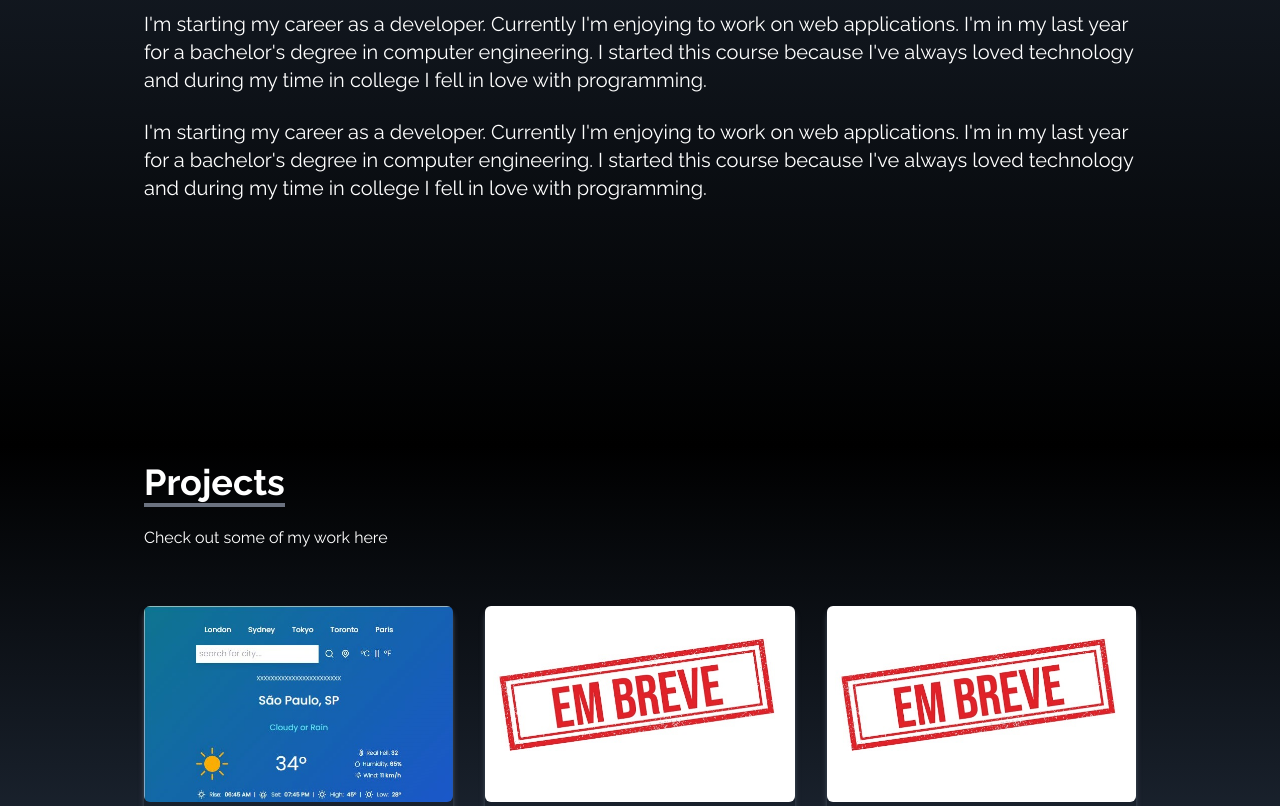
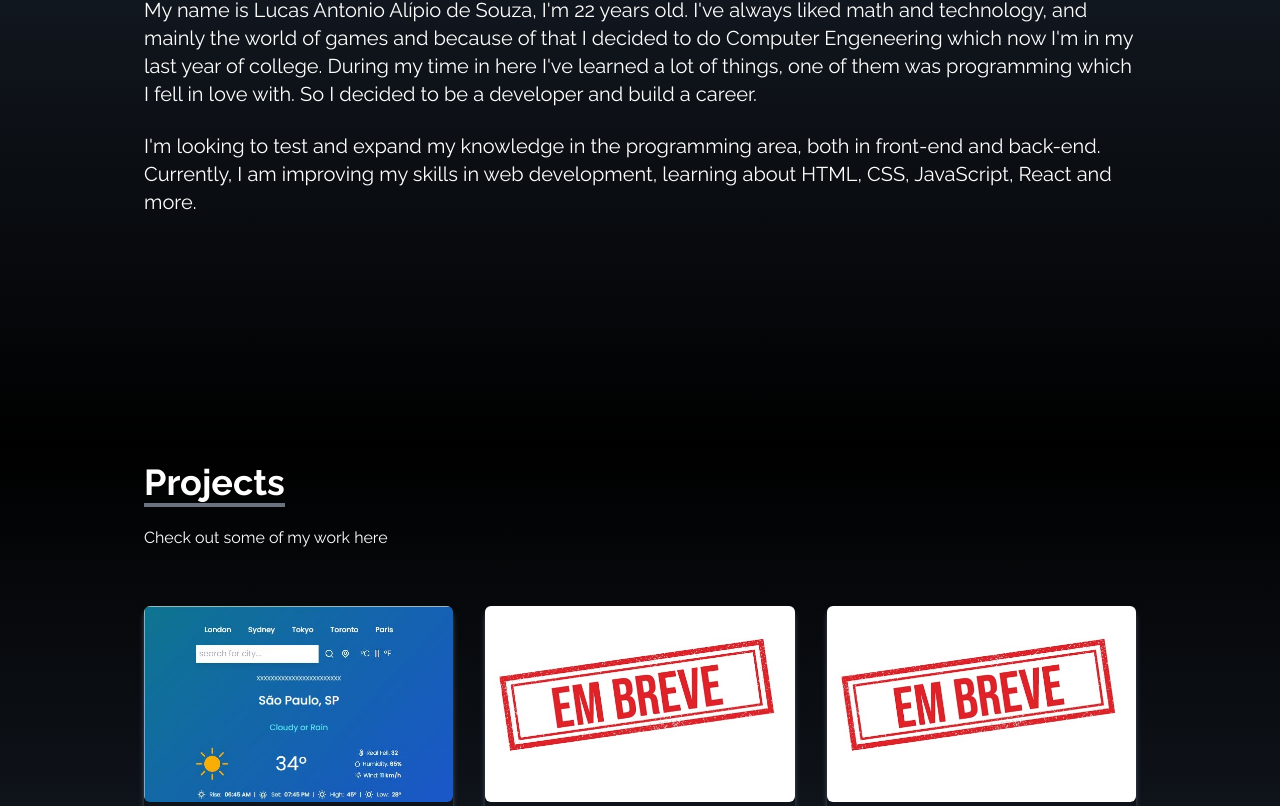
Before and after one commit to Lucas-Alipio/Portfolio, a React (Create React App) app: page / in a window 1280 px wide. Shown: the part 1154-1960 px from the top of the page. Built offline with nearby package versions, Linux system fonts and the light colour scheme; the HTML template or start-up script is replaced by a standard one.

Commit message:
:lipstick: feat: some adjustments

```diff
--- a/src/components/About.jsx
+++ b/src/components/About.jsx
@@ -13,20 +13,18 @@ const About = () => {
         </div>
 
         <p className="text-xl mt-20">
-          I'm starting my career as a developer. Currently I'm enjoying to work
-          on web applications. I'm in my last year for a bachelor's degree in
-          computer engineering. I started this course because I've always loved
-          technology and during my time in college I fell in love with
-          programming.
+          My name is Lucas Antonio Alípio de Souza, I'm 22 years old. I've always liked math
+          and technology, and mainly the world of games and because of that I decided to do Computer Engeneering
+          which now I'm in my last year of college.
+          During my time in here I've learned a lot of things, one of them was programming which I fell in
+          love with. So I decided to be a developer and build a career.
         </p>
         <br />
 
         <p className="text-xl">
-          I'm starting my career as a developer. Currently I'm enjoying to work
-          on web applications. I'm in my last year for a bachelor's degree in
-          computer engineering. I started this course because I've always loved
-          technology and during my time in college I fell in love with
-          programming.
+        I'm looking to test and expand my knowledge in the programming area, both in front-end and
+        back-end. Currently, I am improving my skills in web development, learning about HTML, CSS,
+        JavaScript, React and more.
         </p>
         <br />
       </div>
--- a/src/components/Home.jsx
+++ b/src/components/Home.jsx
@@ -10,7 +10,7 @@ const Home = () => {
       className="h-screen w-full bg-gradient-to-b from-black via-black to-gray-800"
     >
       <div className="max-w-screen-lg mx-auto flex flex-col items-center justify-center h-full px-4 md:flex-row">
-        <div className="flex flex-col justify-center h-full">
+        <div className="flex flex-col justify-center">
           <h2 className="text-4xl sm:text-6xl font-bold text-white">
             I'm a Full Stacker Developer
           </h2>
--- a/src/components/NavBar.jsx
+++ b/src/components/NavBar.jsx
@@ -40,7 +40,14 @@ const NavBar = () => {
             className="px-4 cursor-pointer capitalize font-medium text-gray-400
             hover:scale-125 hover:text-white duration-200"
           >
-            <Link to={link} smooth duration={500}>
+            <Link
+              activeClass="active"
+              to={link}
+              spy={true}
+              smooth={true}
+              offset={-60}
+              duration={500}
+            >
               {link}
             </Link>
           </li>
@@ -66,8 +73,11 @@ const NavBar = () => {
             >
               <Link
                 onClick={() => setNav(!nav)}
+                activeClass="active"
                 to={link}
-                smooth
+                spy={true}
+                smooth={true}
+                offset={-70}
                 duration={500}
               >
                 {link}
--- a/src/components/Projects.jsx
+++ b/src/components/Projects.jsx
@@ -16,6 +16,18 @@ const Projects = () => {
     },
     {
       id: 3,
+      src: EmBreve,
+    },
+    {
+      id: 4,
+      src: EmBreve,
+    },
+    {
+      id: 5,
+      src: EmBreve,
+    },
+    {
+      id: 6,
       src: EmBreve,
     },
   ];
```
